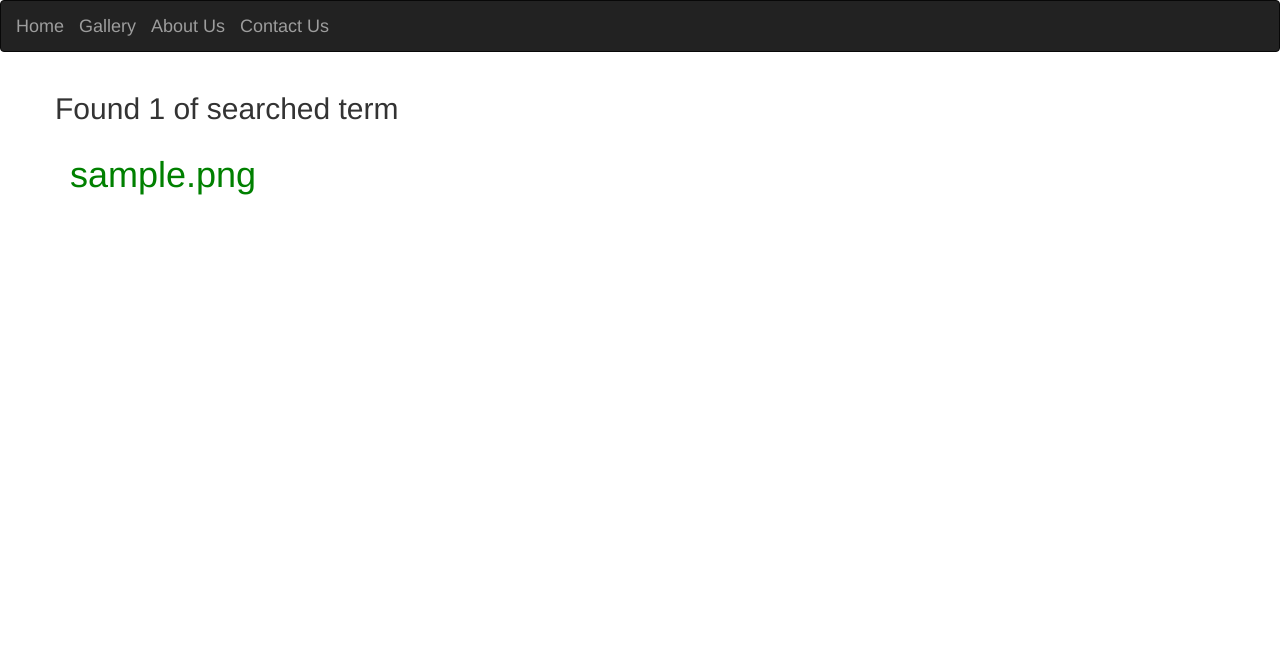
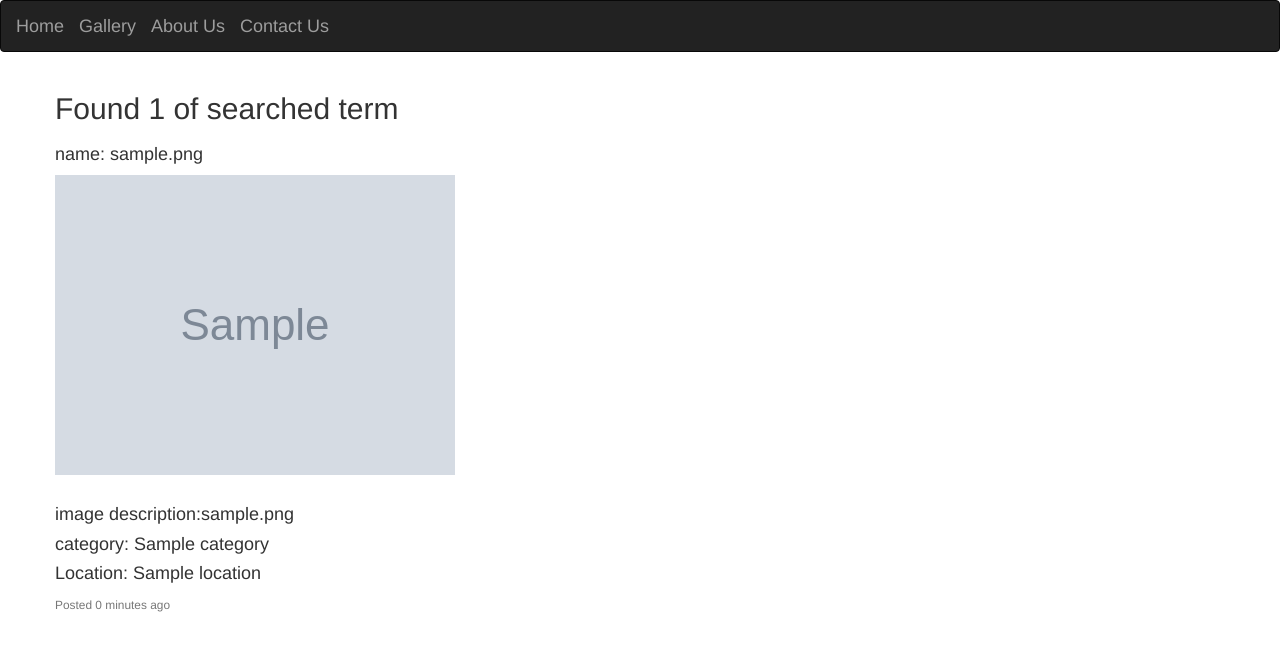
Before and after one commit to honorine1/gallery, a Django app: template photos/templates/all_photos/search.html in a window 1280 px wide. Shown: the top 651 px of the page. Run offline with Django 3.2, Linux system fonts and the light colour scheme; tables that the repository leaves empty hold one stand-in row (values such as "Sample post"); the template is opened without the code that fills it: values that come from a table or form of the project are taken from there, most other values are stand-ins (such as "Sample title", 1, 10 or a date in 2020); grey boxes marked "Sample" are stand-in pictures; some libraries are stand-ins or nearby versions.

Commit message:
search.html content is added

```diff
--- a/photos/templates/all_photos/search.html
+++ b/photos/templates/all_photos/search.html
@@ -5,21 +5,46 @@
   <div class="row">
     {% if images%}
       <h2>Found {{ images|length }} of searched term {{message}}</h2>
+
     {% else %}
       <h2> Found 0 images for the search term {{message}}</h2>
     {% endif %}
 
   </div>
 
-  <div class="row">
+
+
+  <div id="rower"class="row">
+      {% if images %}
+      {% for image in images %}
+  <div class="card">
+      <h4 class="card-title">name: {{image.image_name}}</h4>
+      <img src="{{image.image.url}}" class="img-responsive" alt="Image"><br>
+
+      <div class="card-body">
+
+        <h4 class="card-text">image description:{{image.image_description}}</h4>
+        <h4 class="card-text">category: {{image.image_category}}</h4>
+        <h4 class="card-text">Location: {{image.image_location}}</h4>
+        <p class="card-text"><small class="text-muted">Posted {{image.pub_date|timesince}} ago</small></p>
+      </div>
+    </div>
+    {% endfor %}
+    {% endif %}
+  </div>
+
+
+
+</div>
+{% endblock %}
+  <!-- <div class="row">
 
   {% if images %}
     {% for image in images %}
       <div class="col-sm-6 col-md-3">
           <h1>{{image.image_name}}</h1>
+          <img src="{{image.image.url}}" class="img-responsive" alt="Image"><br>
       </div>
     {% endfor %}
-  {% endif %}
-  </div>
-</div>
-{% endblock %}
+  {% endif %} -->
+  <!-- </div> -->
```
